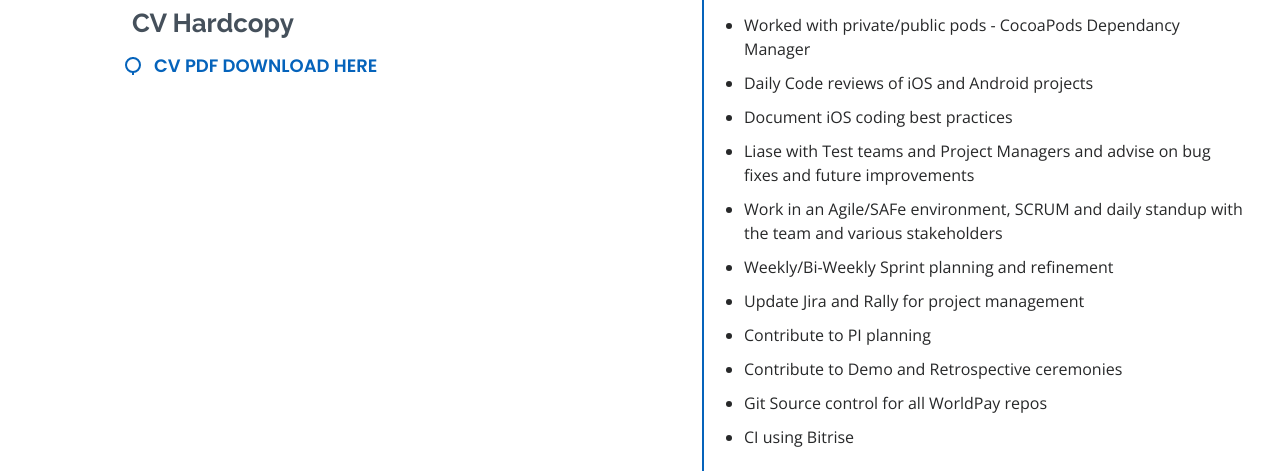
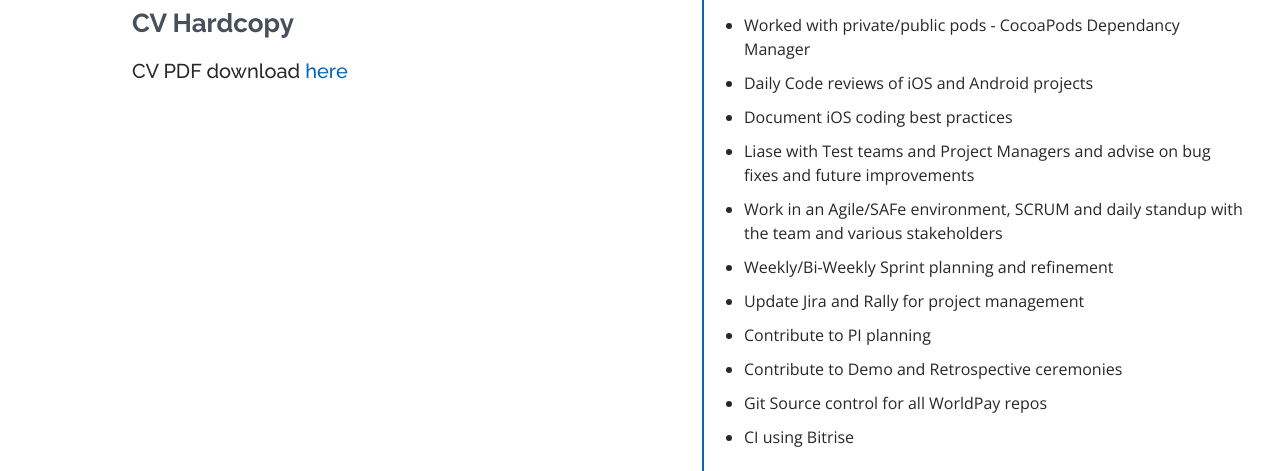
Before and after one commit to alexandermcpherson/cv, a plain HTML site: page index.html in a window 1280 px wide. Shown: the part 2714-3185 px from the top of the page. Drawn offline with nearby package versions, Linux system fonts and the light colour scheme.

Commit message:
CV hardcopy download

```diff
--- a/index.html
+++ b/index.html
@@ -214,9 +214,7 @@
             </div>
 
             <h3 class="resume-title">CV Hardcopy</h3>
-            <div class="resume-item">
-              <h4>CV PDF download <a href="CV.pdf">here</a></h4>
-            </div>
+            <h5>CV PDF download <a href="CV.pdf">here</a></h5>
           </div>
           <div class="col-lg-6">
             <h3 class="resume-title">Professional Experience</h3>
```
